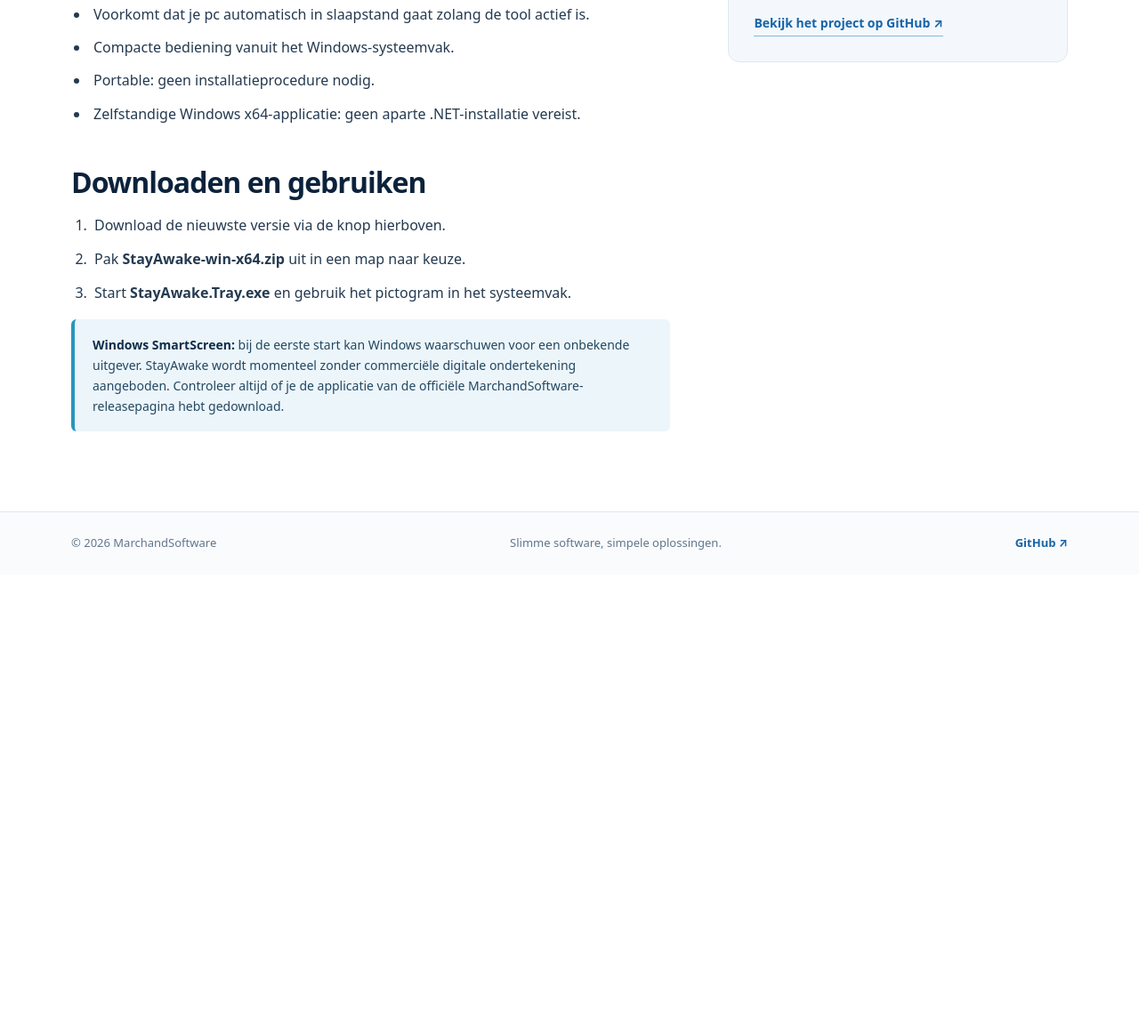
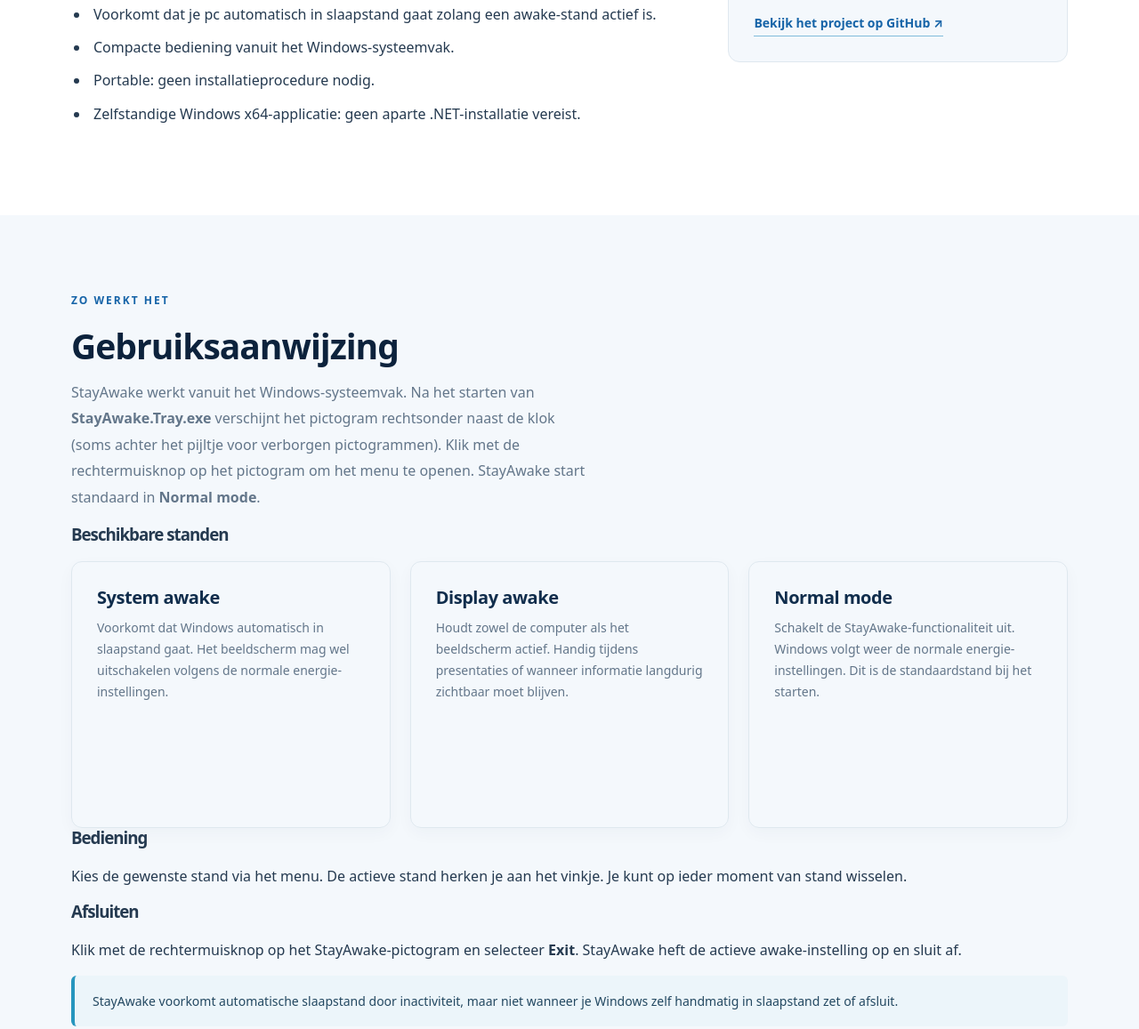
Before and after one commit to MarchandSoftware/marchandsoftware.github.io, a plain HTML site: page apps/stayawake.html in a window 1280 px wide. Shown: the part 996-2153 px from the top of the page at 89% size. Before the commit the page ends 1642 px from the top, so only its background shows below. Drawn offline with Linux system fonts and the light colour scheme.

Commit message:
Stayawake pagina aangepast icl css

```diff
--- a/apps/stayawake.html
+++ b/apps/stayawake.html
@@ -11,6 +11,7 @@
 </head>
 <body>
   <a class="skip-link" href="#inhoud">Direct naar inhoud</a>
+
   <header class="site-header">
     <div class="container header-inner">
       <a class="brand" href="../index.html#home" aria-label="MarchandSoftware — naar home">
@@ -25,14 +26,15 @@
       </nav>
     </div>
   </header>
+
   <main id="inhoud">
     <section class="app-hero" aria-labelledby="app-title">
       <div class="container app-hero-inner">
         <div class="breadcrumbs"><a href="../index.html#applicaties">Applicaties</a> &nbsp;›&nbsp; StayAwake</div>
         <div class="app-heading">
-            <div class="app-symbol">
-                <img src="../images/StayAwake.png" alt="StayAwake logo">
-            </div>
+          <div class="app-symbol">
+            <img src="../images/StayAwake.png" alt="StayAwake-logo">
+          </div>
           <div>
             <p class="eyebrow">WINDOWS · PRODUCTIVITEIT</p>
             <h1 id="app-title">Stay<span>Awake</span></h1>
@@ -46,6 +48,8 @@
         </div>
       </div>
     </section>
+
+    <!-- Eerste inhoudsblok: tekst en informatiepaneel naast elkaar. -->
     <div class="container app-main">
       <div class="app-layout">
         <div>
@@ -54,25 +58,18 @@
             <p>Soms wil je voorkomen dat Windows automatisch in slaapstand gaat. Bijvoorbeeld wanneer je een langdurige taak uitvoert, iets wilt volgen op je scherm of tijdelijk de standaardinstellingen voor energiebeheer wilt omzeilen.</p>
             <p>StayAwake is daarvoor een eenvoudige oplossing. Je start de applicatie en bedient haar vanuit het pictogram in het Windows-systeemvak, zonder dat er voortdurend een venster open hoeft te staan.</p>
           </section>
+
           <section class="app-section" aria-labelledby="features">
             <h2 id="features">Kenmerken</h2>
             <ul class="feature-list">
-              <li>Voorkomt dat je pc automatisch in slaapstand gaat zolang de tool actief is.</li>
+              <li>Voorkomt dat je pc automatisch in slaapstand gaat zolang een awake-stand actief is.</li>
               <li>Compacte bediening vanuit het Windows-systeemvak.</li>
               <li>Portable: geen installatieprocedure nodig.</li>
               <li>Zelfstandige Windows x64-applicatie: geen aparte .NET-installatie vereist.</li>
             </ul>
           </section>
-          <section class="app-section" aria-labelledby="install">
-            <h2 id="install">Downloaden en gebruiken</h2>
-            <ol class="install-steps">
-              <li>Download de nieuwste versie via de knop hierboven.</li>
-              <li>Pak <strong>StayAwake-win-x64.zip</strong> uit in een map naar keuze.</li>
-              <li>Start <strong>StayAwake.Tray.exe</strong> en gebruik het pictogram in het systeemvak.</li>
-            </ol>
-            <div class="notice"><strong>Windows SmartScreen:</strong> bij de eerste start kan Windows waarschuwen voor een onbekende uitgever. StayAwake wordt momenteel zonder commerciële digitale ondertekening aangeboden. Controleer altijd of je de applicatie van de officiële MarchandSoftware-releasepagina hebt gedownload.</div>
-          </section>
         </div>
+
         <aside class="detail-panel" aria-labelledby="details">
           <h2 id="details">In één oogopslag</h2>
           <div class="detail-row"><span>Platform</span><strong>Windows 10 / 11</strong></div>
@@ -84,7 +81,52 @@
         </aside>
       </div>
     </div>
+
+    <!-- Eigen sectie over de volledige breedte, buiten .app-layout. -->
+    <section class="section section-tinted" id="handleiding" aria-labelledby="handleiding-title">
+      <div class="container">
+        <p class="eyebrow">ZO WERKT HET</p>
+        <h2 id="handleiding-title">Gebruiksaanwijzing</h2>
+        <p class="section-copy">StayAwake werkt vanuit het Windows-systeemvak. Na het starten van <strong>StayAwake.Tray.exe</strong> verschijnt het pictogram rechtsonder naast de klok (soms achter het pijltje voor verborgen pictogrammen). Klik met de rechtermuisknop op het pictogram om het menu te openen. StayAwake start standaard in <strong>Normal mode</strong>.</p>
+
+        <h3>Beschikbare standen</h3>
+        <div class="card-grid">
+          <article class="card">
+            <h3>System awake</h3>
+            <p>Voorkomt dat Windows automatisch in slaapstand gaat. Het beeldscherm mag wel uitschakelen volgens de normale energie-instellingen.</p>
+          </article>
+          <article class="card">
+            <h3>Display awake</h3>
+            <p>Houdt zowel de computer als het beeldscherm actief. Handig tijdens presentaties of wanneer informatie langdurig zichtbaar moet blijven.</p>
+          </article>
+          <article class="card">
+            <h3>Normal mode</h3>
+            <p>Schakelt de StayAwake-functionaliteit uit. Windows volgt weer de normale energie-instellingen. Dit is de standaardstand bij het starten.</p>
+          </article>
+        </div>
+
+        <h3>Bediening</h3>
+        <p>Kies de gewenste stand via het menu. De actieve stand herken je aan het vinkje. Je kunt op ieder moment van stand wisselen.</p>
+        <h3>Afsluiten</h3>
+        <p>Klik met de rechtermuisknop op het StayAwake-pictogram en selecteer <strong>Exit</strong>. StayAwake heft de actieve awake-instelling op en sluit af.</p>
+        <div class="notice">StayAwake voorkomt automatische slaapstand door inactiviteit, maar niet wanneer je Windows zelf handmatig in slaapstand zet of afsluit.</div>
+      </div>
+    </section>
+
+    <!-- Downloadinstructies in een eigen, reguliere sectie. -->
+    <section class="section" aria-labelledby="install">
+      <div class="container">
+        <h2 id="install">Downloaden en gebruiken</h2>
+        <ol class="install-steps">
+          <li>Download de nieuwste versie via de knop bovenaan deze pagina.</li>
+          <li>Pak <strong>StayAwake-win-x64.zip</strong> uit in een map naar keuze.</li>
+          <li>Start <strong>StayAwake.Tray.exe</strong> en gebruik het pictogram in het systeemvak.</li>
+        </ol>
+        <div class="notice"><strong>Windows SmartScreen:</strong> bij de eerste start kan Windows waarschuwen voor een onbekende uitgever. StayAwake wordt momenteel zonder commerciële digitale ondertekening aangeboden. Controleer altijd of je de applicatie van de officiële MarchandSoftware-releasepagina hebt gedownload.</div>
+      </div>
+    </section>
   </main>
+
   <footer class="site-footer">
     <div class="container footer-inner">
       <span>© 2026 MarchandSoftware</span>
--- a/css/site.css
+++ b/css/site.css
@@ -107,6 +107,7 @@ h1 span { color: #69d3ed; }
 .app-section + .app-section { margin-top: 45px; }
 .app-section h2 { color: var(--navy-deep); font-size: clamp(25px, 3vw, 32px); margin-bottom: 16px; }
 .app-section p { color: var(--muted); }
+.app-modes { display: grid; grid-template-columns: repeat(3, 1fr); gap: 22px; margin: 30px 0 40px; }
 .feature-list { margin: 0; padding-left: 21px; color: var(--text); }
 .feature-list li { margin-bottom: 11px; padding-left: 4px; }
 .detail-panel { padding: 28px; border: 1px solid var(--border); border-radius: 13px; background: var(--light); }
@@ -121,3 +122,4 @@ h1 span { color: #69d3ed; }
 .notice strong { color: var(--navy); }
 @media (max-width: 780px) { .app-layout { grid-template-columns: 1fr; gap: 36px; } .app-heading { gap: 17px; } .app-symbol { width: 61px; height: 61px; font-size: 32px; } }
 @media (max-width: 480px) { .app-hero-inner { padding-block: 42px 56px; } .app-heading { flex-direction: column; } .app-description { font-size: 16px; } }
+@media (max-width: 850px) { .app-modes { grid-template-columns: 1fr; }}
```
